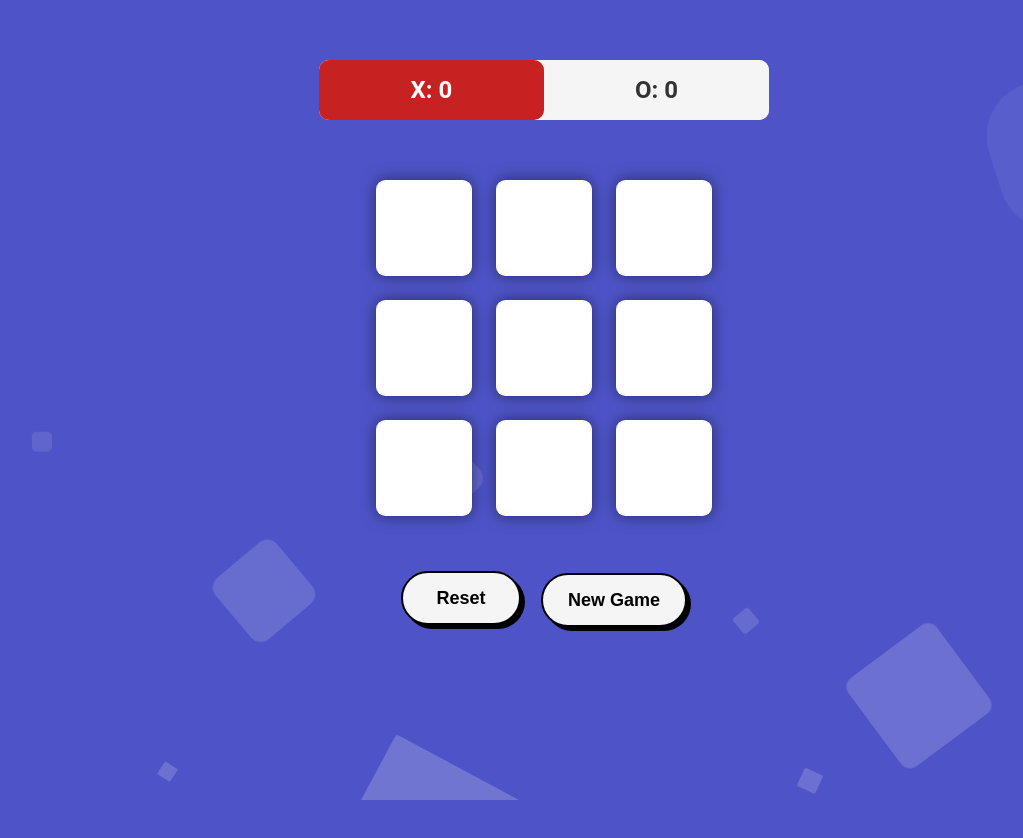
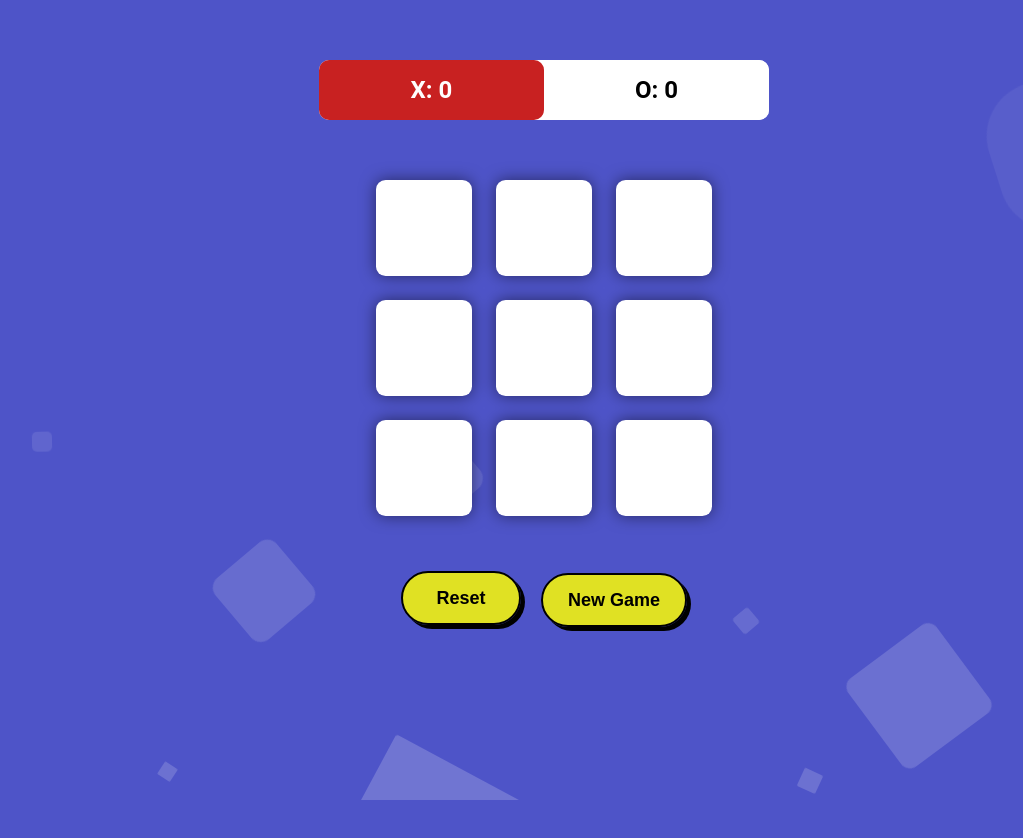
Before and after one commit to Taoo111/tic-tac-toe, a React (Create React App) app: page / in a window 1280 px wide. Shown: the top 838 px of the page, without its empty margins (96-1119 px from the left). Built offline with nearby package versions, Linux system fonts and the light colour scheme.

Commit message:
Changed colors of buttons and scoreboard

```diff
--- a/src/components/Buttons.css
+++ b/src/components/Buttons.css
@@ -2,7 +2,7 @@
     display: block;
     margin: 0 10px;
     margin-top: 10%;
-    background-color: #f5f5f5;
+    background-color: rgba(255, 255, 0, 0.829);
     border: 2px solid #000000;
     border-radius: 30px;
     box-shadow: #000000 4px 4px 0 0;
--- a/src/components/ScoreBoard.css
+++ b/src/components/ScoreBoard.css
@@ -6,7 +6,7 @@
     max-width: 450px;
     width: 70%;
     height: 100%;
-    background-color: #f5f5f5;
+    background-color: white;
     color: #333;
     font-family: 'Roboto', sans-serif;
     font-size: 1.5rem;
@@ -25,7 +25,7 @@
 .xPlayer{
     width: 50%;
     height: 100%;
-    background-color: #f5f5f5;
+    background-color: white;
     color: white;
     text-align: center;
     background-color: #C82121;
@@ -34,13 +34,13 @@
 .oPlayer{
     width: 50%;
     height: 100%;
-    background-color: #f5f5f5;
+    background-color: white;
     color: white;
     text-align: center;
     background-color: #0D0CB5;
 }
 
 .disabled{
-    background-color: #f5f5f5;
-    color: #333;
+    background-color: white;
+    color: black;
 }
```
